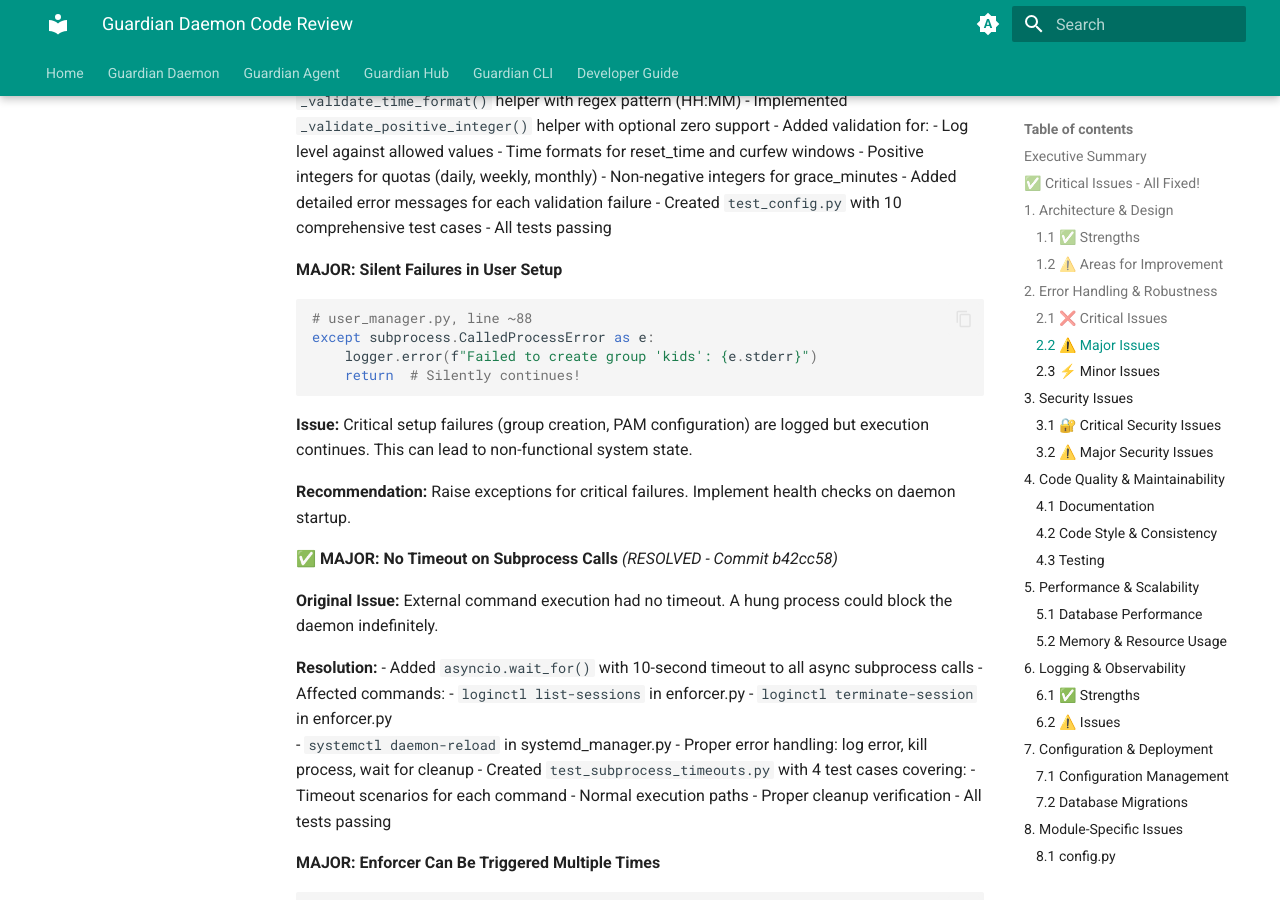
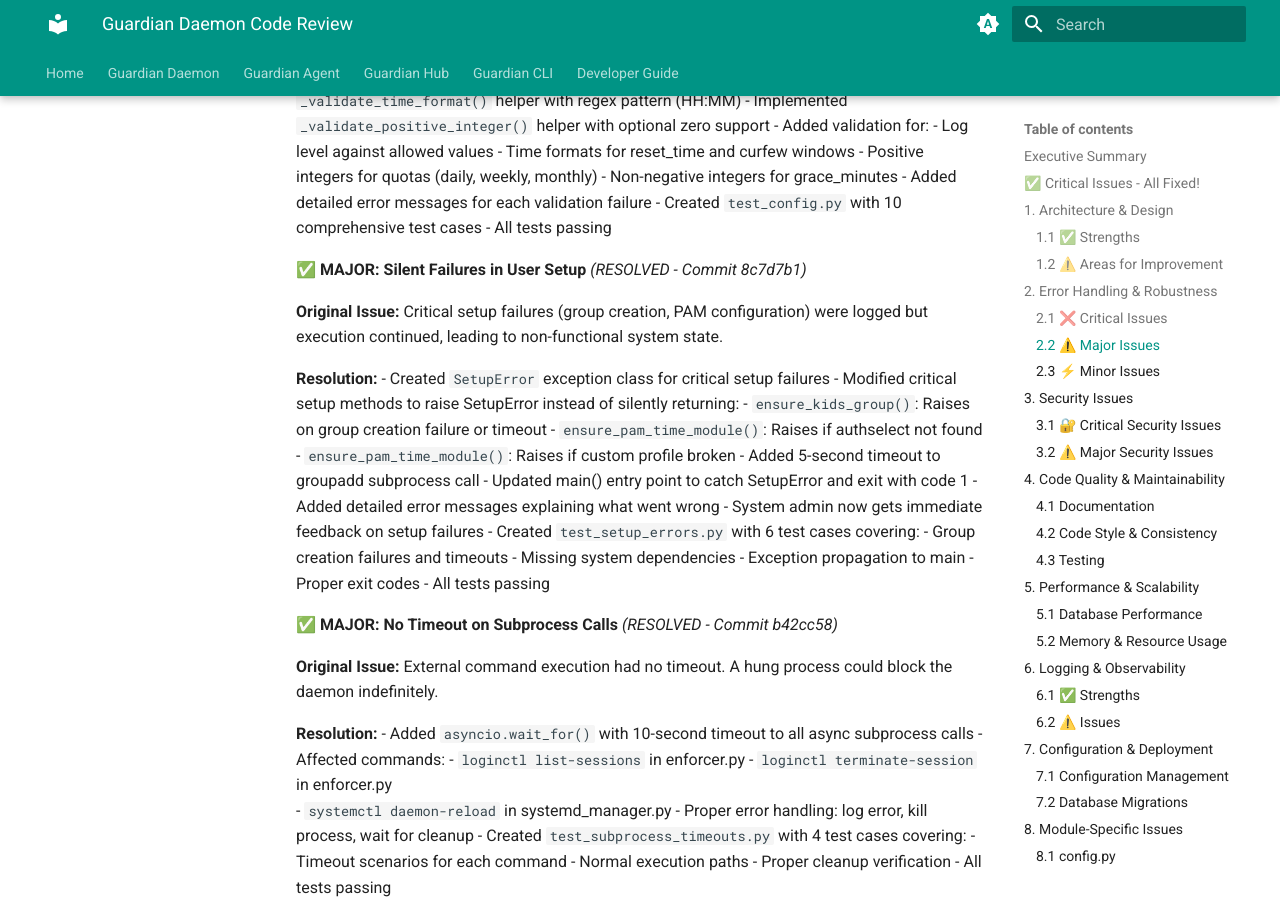
Before and after one commit to familyguardian/guardian, an MkDocs documentation site: the page built from docs/developer/code_review_guardian_daemon.md, in a window 1280 px wide and 900 px high, scrolled down 4216 px. Built offline with MkDocs 1.6.1 and Material for MkDocs 9.7.7, drawn with Linux system fonts in a browser that asks for light colours.

Commit message:
docs: mark Major Issue #3 (Silent Setup Failures) as resolved

````diff
--- a/docs/developer/code_review_guardian_daemon.md
+++ b/docs/developer/code_review_guardian_daemon.md
@@ -192,17 +192,26 @@ async with self.session_lock:
 - Created `test_config.py` with 10 comprehensive test cases
 - All tests passing
 
-**MAJOR: Silent Failures in User Setup**
-```python
-# user_manager.py, line ~88
-except subprocess.CalledProcessError as e:
-    logger.error(f"Failed to create group 'kids': {e.stderr}")
-    return  # Silently continues!
-```
+**✅ MAJOR: Silent Failures in User Setup** *(RESOLVED - Commit 8c7d7b1)*
 
-**Issue:** Critical setup failures (group creation, PAM configuration) are logged but execution continues. This can lead to non-functional system state.
+**Original Issue:** Critical setup failures (group creation, PAM configuration) were logged but execution continued, leading to non-functional system state.
 
-**Recommendation:** Raise exceptions for critical failures. Implement health checks on daemon startup.
+**Resolution:**
+- Created `SetupError` exception class for critical setup failures
+- Modified critical setup methods to raise SetupError instead of silently returning:
+  - `ensure_kids_group()`: Raises on group creation failure or timeout
+  - `ensure_pam_time_module()`: Raises if authselect not found
+  - `ensure_pam_time_module()`: Raises if custom profile broken
+- Added 5-second timeout to groupadd subprocess call
+- Updated main() entry point to catch SetupError and exit with code 1
+- Added detailed error messages explaining what went wrong
+- System admin now gets immediate feedback on setup failures
+- Created `test_setup_errors.py` with 6 test cases covering:
+  - Group creation failures and timeouts
+  - Missing system dependencies
+  - Exception propagation to main
+  - Proper exit codes
+- All tests passing
 
 **✅ MAJOR: No Timeout on Subprocess Calls** *(RESOLVED - Commit b42cc58)*
 
````
